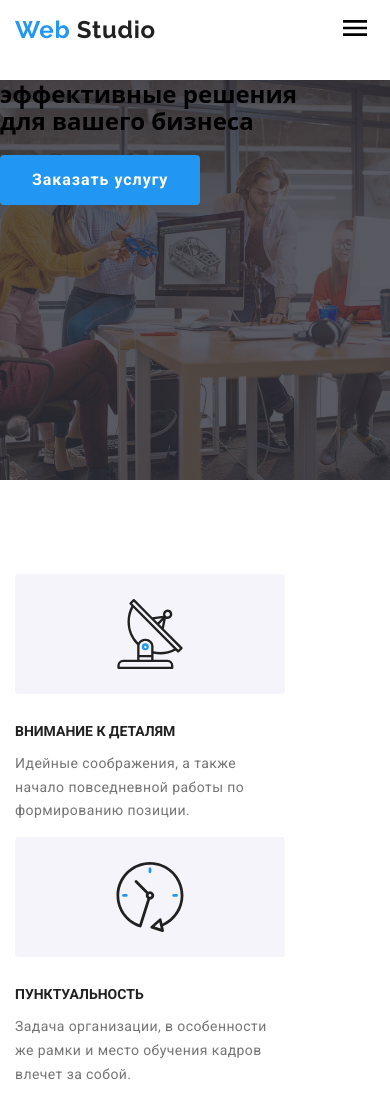
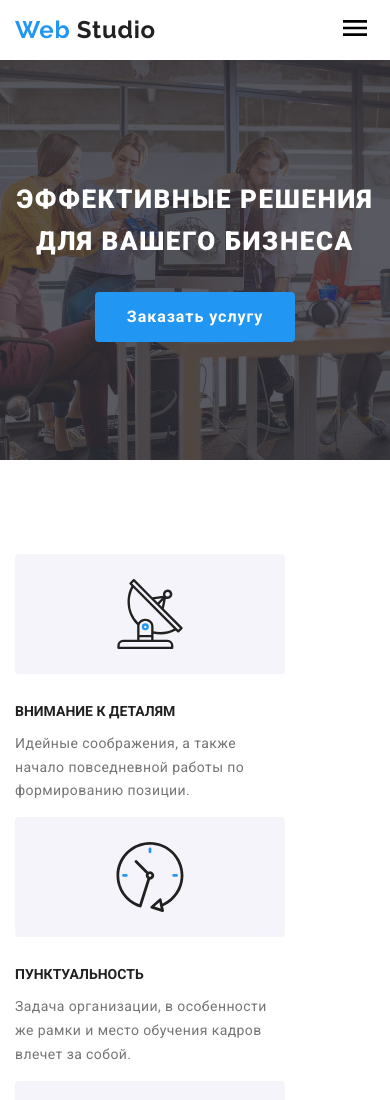
Before and after one commit to janehrytsenko/goit-markup-homework-08, a plain HTML site: page index.html in a window 390 px wide. Shown: the top 1100 px of the page. Drawn offline with Linux system fonts and the light colour scheme.

Commit message:
hero final

```diff
--- a/sass/components/_hero-content.scss
+++ b/sass/components/_hero-content.scss
@@ -1,8 +1,10 @@
 .hero-content {
   margin-left: auto;
   margin-right: auto;
+  padding-top: 118px;
   max-width: 640px;
   min-height: 400px;
+  text-align: center;
   background-color: #757575;
   background-repeat: no-repeat;
   background-position: center;
@@ -78,16 +80,24 @@
 }*/
 
 .hero-title {
-  /*margin-top: 0;
+  margin-top: 0;
   margin-bottom: 30px;
   color: $primary-white-color;
   font-family: $font-family-primary;
+  text-align: center;
   font-weight: 900;
-  font-size: 44px;
-  line-height: 1.38;
-  text-align: center;
   letter-spacing: 0.06em;
-  text-transform: uppercase;*/
+  text-transform: uppercase;
+
+  @media screen and (max-width: 1199px) {
+    font-size: 26px;
+    line-height: 1.62;
+  }
+
+  @media screen and (min-width: 1200px) {
+    font-size: 44px;
+    line-height: 1.36;
+  }
 }
 
 .hero-button {
--- a/sass/components/_modal.scss
+++ b/sass/components/_modal.scss
@@ -7,7 +7,7 @@
   background-color: rgba(0, 0, 0, 0.5);
   z-index: 3;
   opacity: 1;
-
+  overflow-y: scroll;
   transition: opacity 250ms cubic-bezier(0.4, 0, 0.2, 1);
 }
 
--- a/sass/components/_page-header-contacts.scss
+++ b/sass/components/_page-header-contacts.scss
@@ -76,7 +76,9 @@
   background-repeat: no-repeat;
   fill: currentColor;
   cursor: pointer;
+}
 
+.contacts-link > .icon {
   @media screen and (max-width: 767px) and (min-width: 1200px) {
     width: 16px;
     height: 11px;
```
Also changed, not shown: css/main.css, css/main.min.css, 2 other files.
